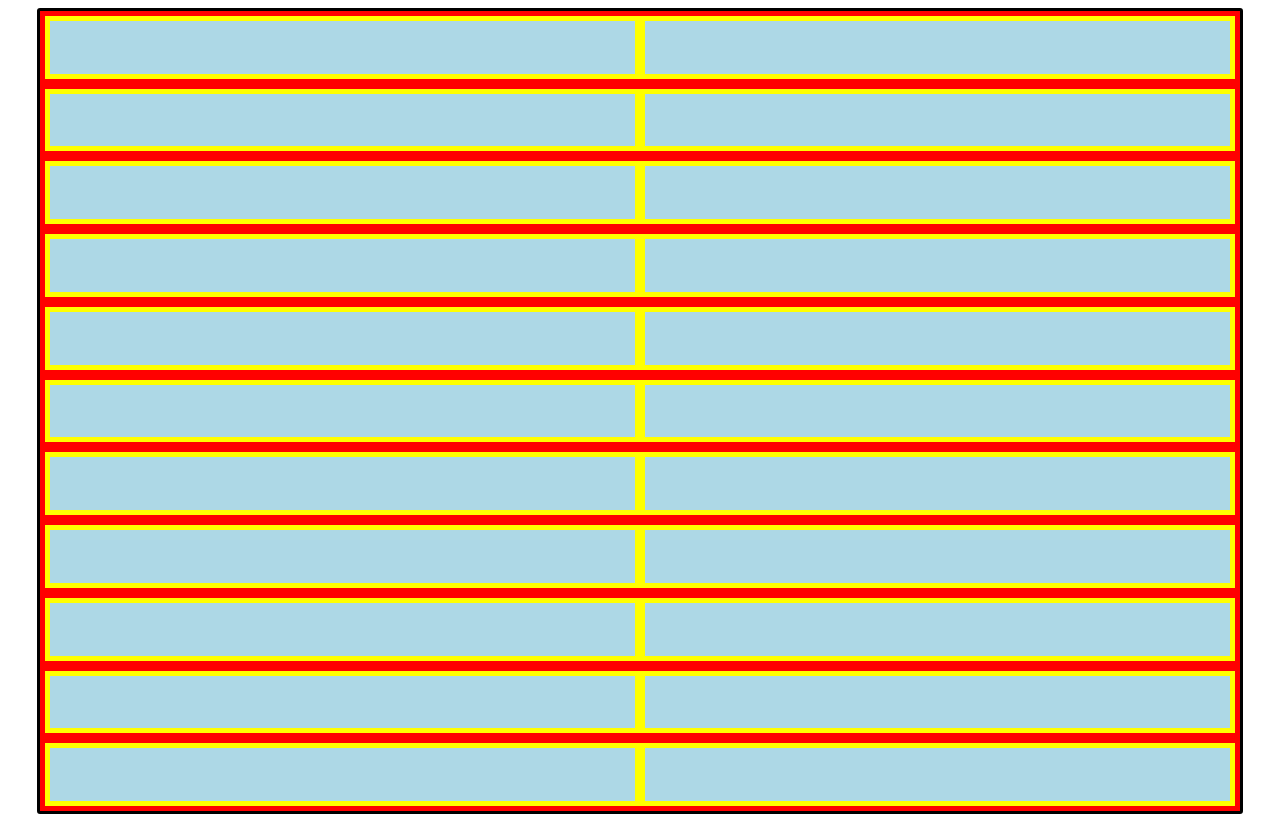
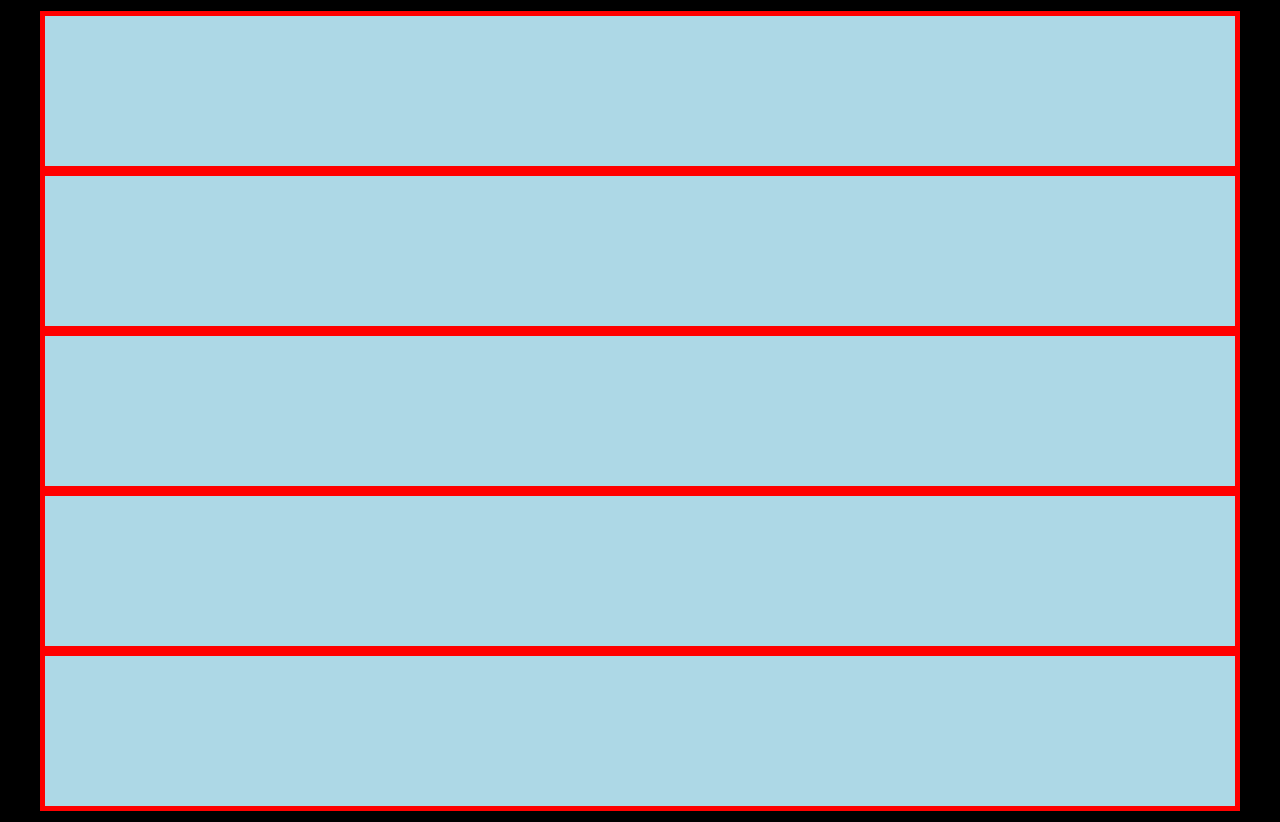
Before and after one commit to pcabezal/etch-a-sketch, a plain HTML site: page index.html in a window 1280 px wide. Drawn offline with Linux system fonts and the light colour scheme.

Commit message:
start of script

```diff
--- a/index.html
+++ b/index.html
@@ -4,57 +4,14 @@
     <meta charset="UTF-8">
     <meta http-equiv="X-UA-Compatible" content="IE=edge">
     <meta name="viewport" content="width=device-width, initial-scale=1.0">
-    <title>Document</title>
+    <title>ETCHIN SKETCH</title>
     <link rel="stylesheet" href="styles.css">
-    <title>ETCHIN SKETCH</title>
 </head>
 <body>
 
 <div class="mainContainer">
-    <div class="yAxis">
-        <div class='block'></div>
-        <div class='block'></div>
-    </div>
-    <div class="yAxis">
-        <div class='block'></div>
-        <div class='block'></div>
-    </div>
-    <div class="yAxis">
-        <div class='block'></div>
-        <div class='block'></div>
-    </div>
-    <div class="yAxis">
-        <div class='block'></div>
-        <div class='block'></div>
-    </div>
-    <div class="yAxis">
-        <div class='block'></div>
-        <div class='block'></div>
-    </div>
-    <div class="yAxis">
-        <div class='block'></div>
-        <div class='block'></div>
-    </div>
-    <div class="yAxis">
-        <div class='block'></div>
-        <div class='block'></div>
-    </div>
-    <div class="yAxis">
-        <div class='block'></div>
-        <div class='block'></div>
-    </div>
-    <div class="yAxis">
-        <div class='block'></div>
-        <div class='block'></div>
-    </div>
-    <div class="yAxis">
-        <div class='block'></div>
-        <div class='block'></div>
-    </div>
-    <div class="yAxis">
-        <div class='block'></div>
-        <div class='block'></div>
-    </div>
+
+
 </div>
 
 <script src="script.js" defer></script>
--- a/script.js
+++ b/script.js
@@ -0,0 +1,28 @@
+const mainContainer = document.querySelector('.mainContainer');
+
+
+let yAxis = document.querySelectorAll('.yAxis');
+const addyAxis = document.createElement('div');
+addyAxis.classList.add('yAxis');
+
+const block = document.querySelectorAll('.block');
+const addBlock = document.createElement('div');
+addBlock.classList.add('block');
+
+
+
+mainContainer.appendChild(addyAxis);
+
+
+console.log(mainContainer);
+console.log(yAxis);
+console.log(block);
+
+//yAxis.appendChild(addBlock);
+
+
+
+mainContainer.appendChild(addyAxis.cloneNode(true));
+mainContainer.appendChild(addyAxis.cloneNode(true));
+mainContainer.appendChild(addyAxis.cloneNode(true));
+mainContainer.appendChild(addyAxis.cloneNode(true));
--- a/styles.css
+++ b/styles.css
@@ -1,6 +1,7 @@
 body {
     display: flex;
     justify-content: center;
+    background-color: black;
 }
 
 .mainContainer {
@@ -14,6 +15,7 @@ body {
     height: 800px;
     width: 1200px;
 }
+
 
 .yAxis {
     display: flex;
```
